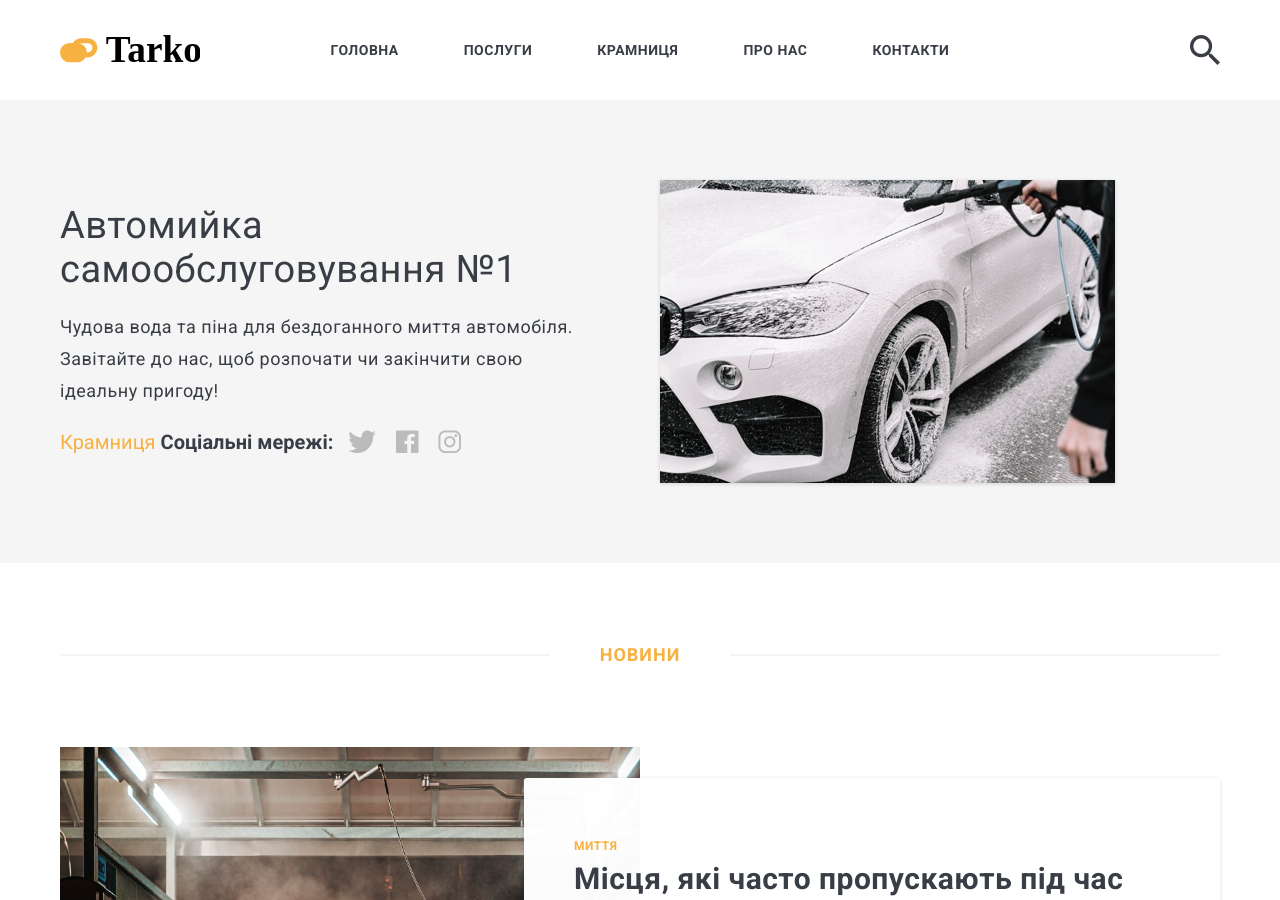
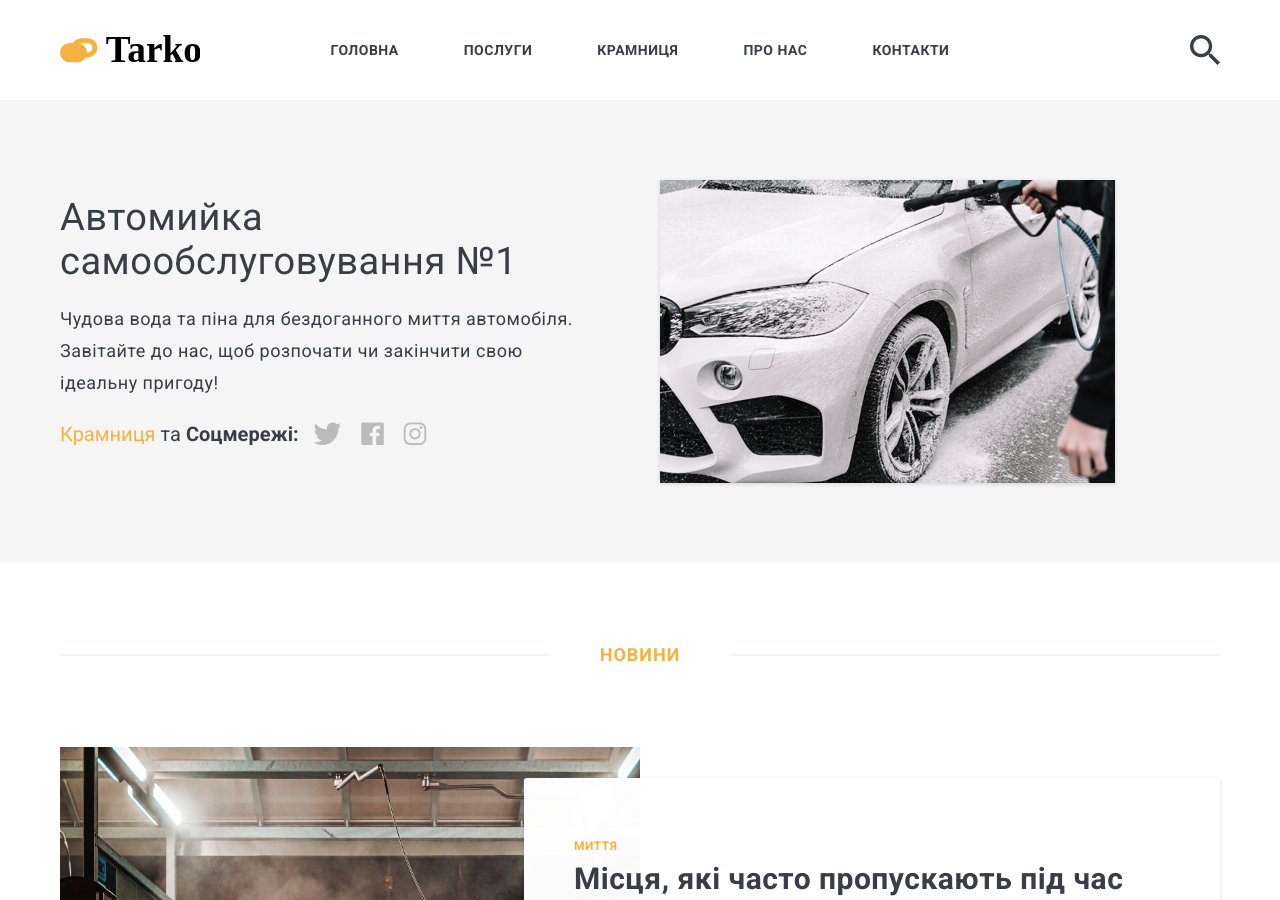
Before and after one commit to itarko/itarko.github.io, a Jekyll site: the page built from index.html, in a window 1280 px wide and 900 px high. Built offline with Jekyll 4.4.1, drawn with Linux system fonts in a browser that asks for light colours; nearby versions of some CDN libraries; the list of posts is cut into pages by our own code.

Commit message:
Update hero.html

```diff
--- a/_includes/hero.html
+++ b/_includes/hero.html
@@ -7,8 +7,8 @@
           <h1 class="hero__title">{{ site.data.settings.author.say-hello }}</h1>
           <p class="hero__subtitle">{{ site.data.settings.author.bio }}</p>
           <div class="hero__social">
-		    <a href="/02-kramnytsia/" class="nav__link">Крамниця</a>&nbsp;
-            <span class="hero__social-title">Соціальні мережі: </span>
+		    <a href="/02-kramnytsia/" class="nav__link">Крамниця</a>&nbsp;<p>та</p>&nbsp;
+            <span class="hero__social-title">Соцмережі: </span>
             {% include contact-link.html %}
           </div>
         </div>
```
